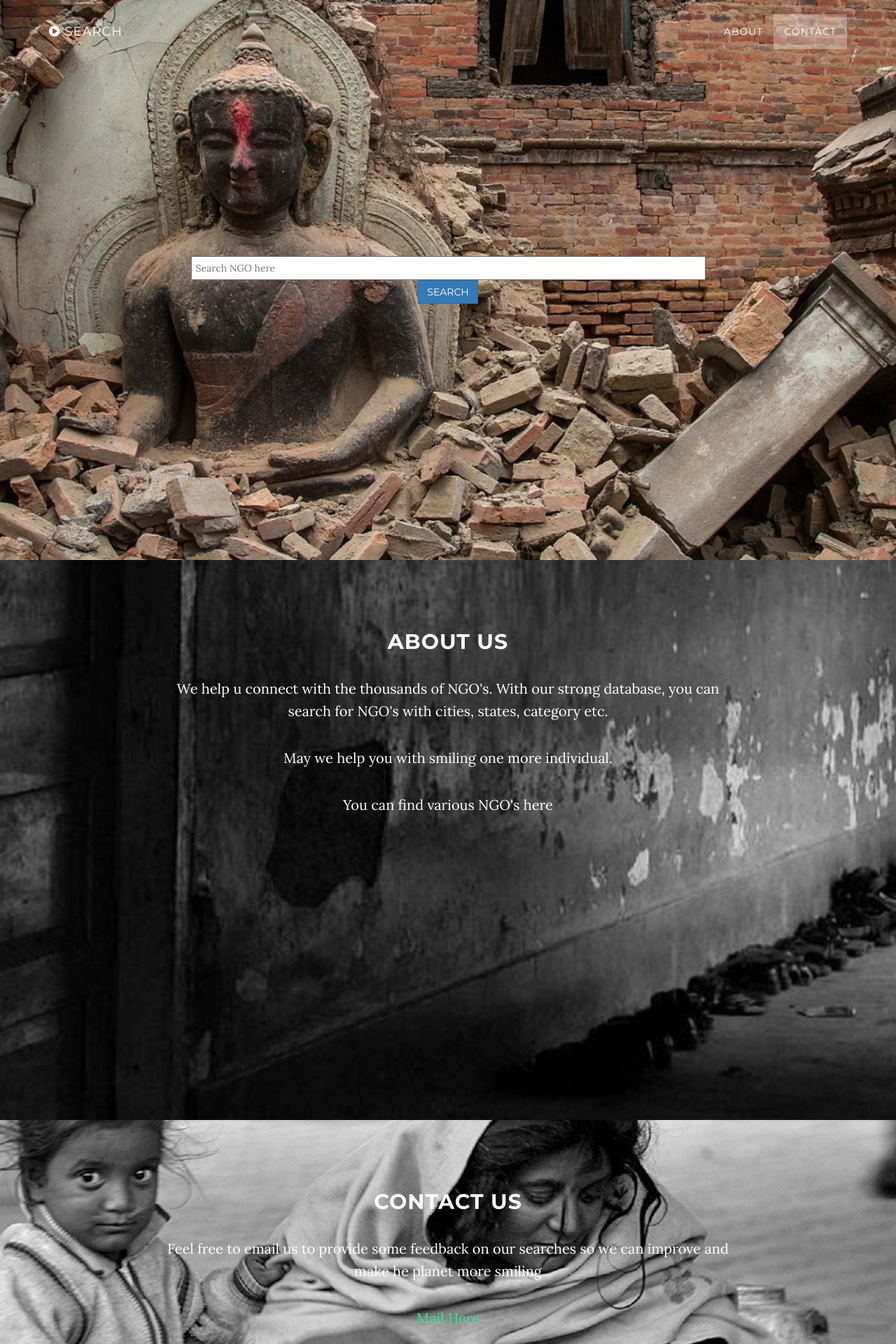
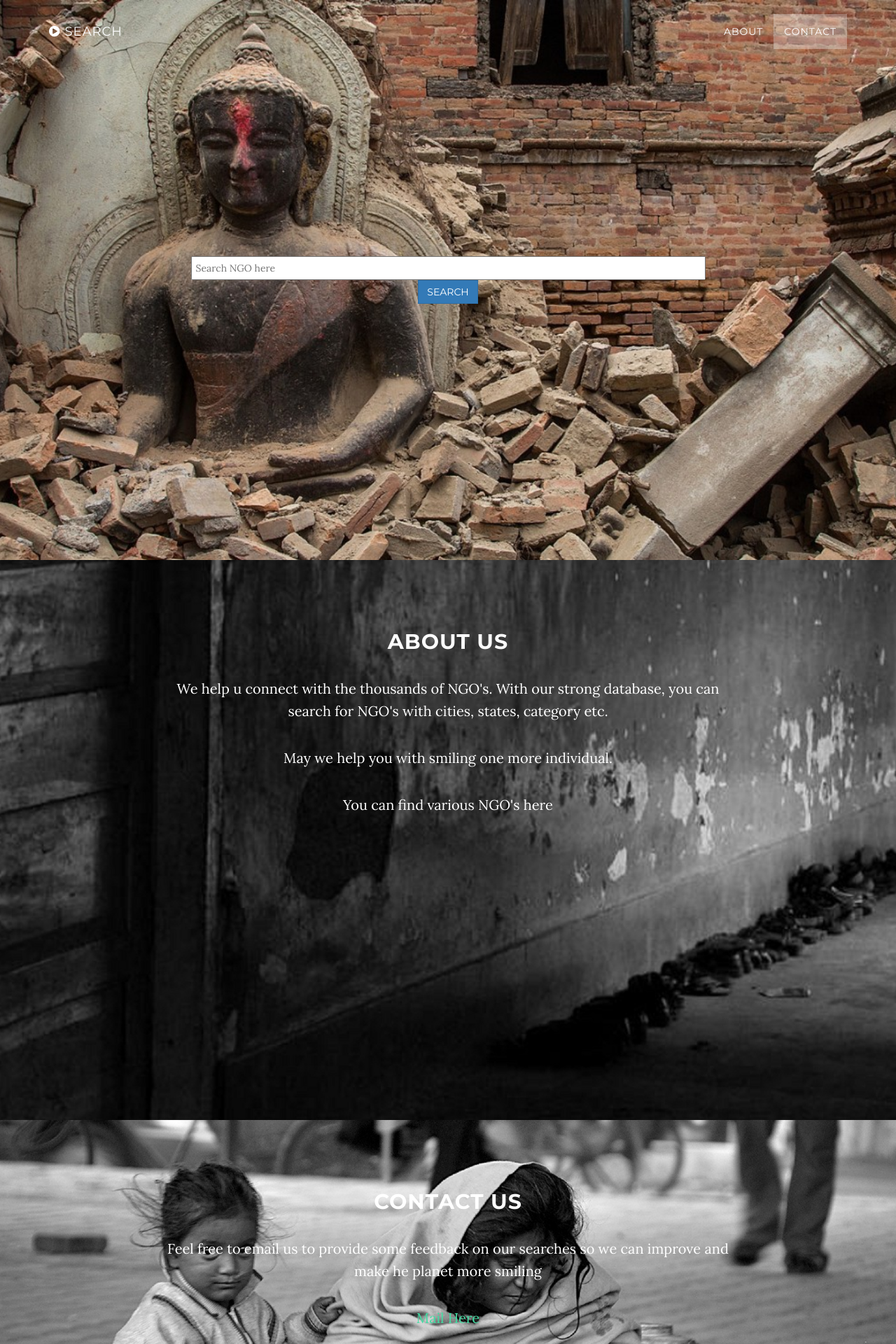
Before and after one commit to namansh/ngosearch, a Django app: template ngosearch/templates/index.html in a window 1280 px wide. Shown: the top 1920 px of the page at 70% size. Run offline with Django 3.2, Linux system fonts and the light colour scheme; the template is opened without the code that fills it, so the values that code supplies are empty; some libraries are stand-ins or nearby versions.

Commit message:
UI changes

```diff
--- a/static/css/grayscale.css
+++ b/static/css/grayscale.css
@@ -14,6 +14,10 @@ body {
 	 background-attachment: fixed;
 
     background: url(../img/aboutus1.jpg) no-repeat center center scroll;
+        -webkit-background-size: cover;
+    -moz-background-size: cover;
+    background-size: cover;
+    -o-background-size: cover;
 }
 
 html {
@@ -265,7 +269,11 @@ a:focus {
     padding-top: 100px;
     width: 100%;
     background: url(../img/hunger.jpg) no-repeat center center scroll;
-  	height: 100%;
+   height: 100%;
+       -webkit-background-size: cover;
+    -moz-background-size: cover;
+    background-size: cover;
+    -o-background-size: cover;
 
 }
 
@@ -274,6 +282,10 @@ a:focus {
     width: 100%;
    height: 100%;
     background: url(../img/aboutus1.jpg) no-repeat center center scroll;
+        -webkit-background-size: cover;
+    -moz-background-size: cover;
+    background-size: cover;
+    -o-background-size: cover;
 
 }
 
```
